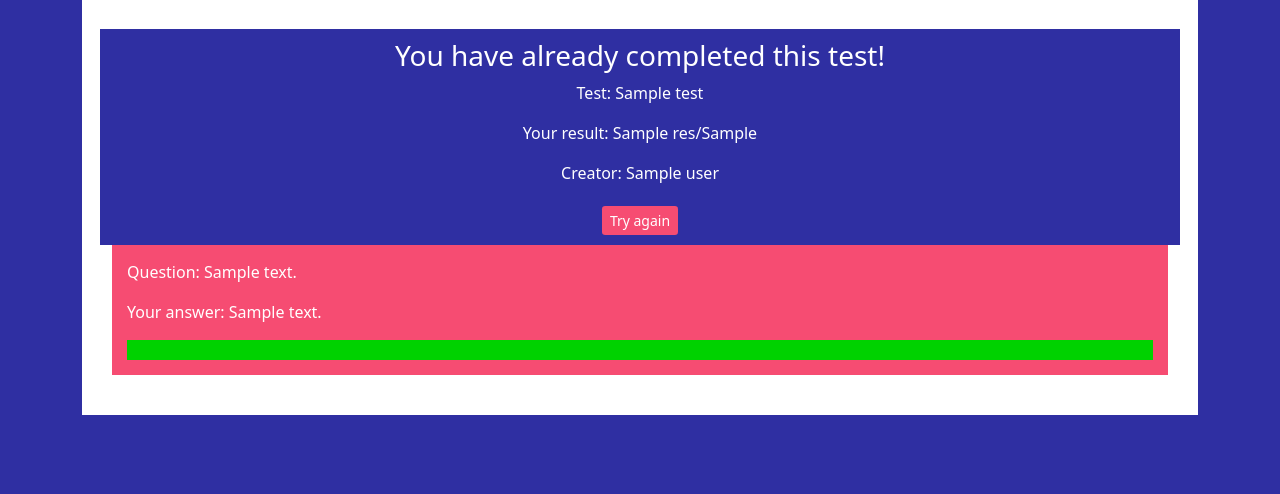
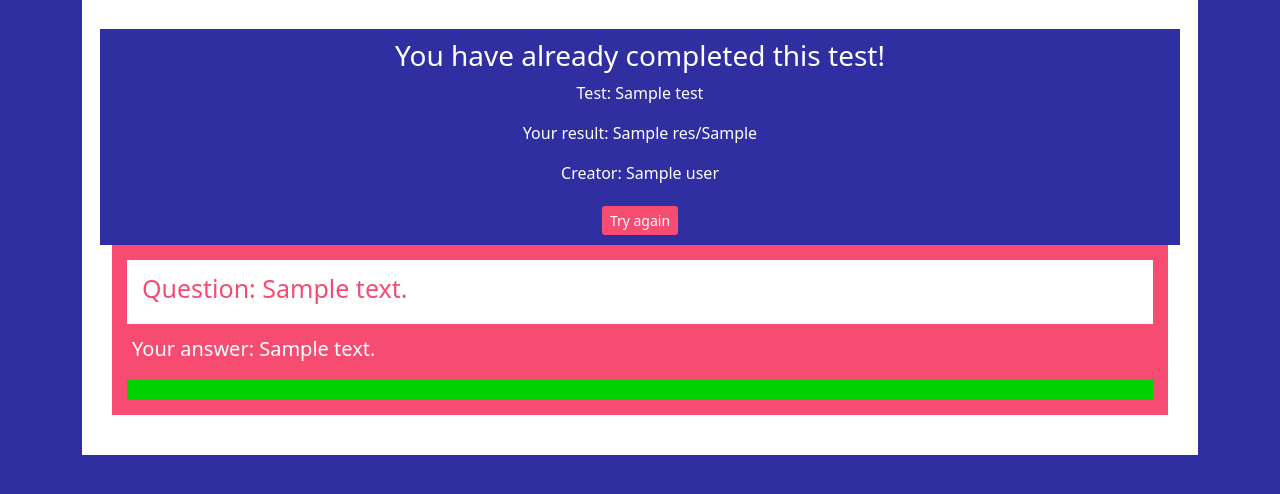
Before and after one commit to bielikovv/tests-creator, a Django app: template quizsite/quiz/templates/quiz/completed_test.html in a window 1280 px wide. Shown: the part 155-649 px from the top of the page. Run offline with Django 3.2, Linux system fonts and the light colour scheme; the template is opened without the code that fills it: most values are stand-ins (such as "Sample title", 1, 10 or a date in 2020); some libraries are stand-ins or nearby versions.

Commit message:
fixed access problems

```diff
--- a/quizsite/quiz/templates/quiz/completed_test.html
+++ b/quizsite/quiz/templates/quiz/completed_test.html
@@ -36,8 +36,12 @@
                 <div id="question-results-table">
                     {% for el in item.answer.all %}
                     <div id="user-answer">
-                        <p>Question: {{ item.question.content }}</p>
-                        <p>Your answer: {{ el.content }}</p>
+                        <div id="completed-question">
+                            <p>Question: {{ item.question.content }}</p>
+                        </div>
+                        <div id="completed-my-answer">
+                            <p>Your answer: {{ el.content }}</p>
+                        </div>
                     </div>
                     {% endfor %}
                     <div id="right-answer">
--- a/quizsite/quiz/views.py
+++ b/quizsite/quiz/views.py
@@ -71,8 +71,9 @@ class RedactTest(View):
 
 class GetTest(View):
     def get(self, request, test_pk):
-        if request.user.profile in Test.objects.get(pk=test_pk).completed_by_user.all():
-            return redirect(reverse('completed-test-page', kwargs={'test_pk':test_pk}))
+        if request.user.is_authenticated:
+            if request.user.profile in Test.objects.get(pk=test_pk).completed_by_user.all():
+                return redirect(reverse('completed-test-page', kwargs={'test_pk':test_pk}))
         test = Test.objects.get(pk=test_pk)
         questions = Question.objects.filter(test=test)
         return render(request, 'quiz/current_test.html', {'questions':questions, 'test':test, 'test_pk':test_pk})
--- a/quizsite/quizsite/settings.py
+++ b/quizsite/quizsite/settings.py
@@ -78,8 +78,8 @@ DATABASES = {
     'default': {
         'ENGINE': 'django.db.backends.mysql',
         'NAME': 'tests',
-        'USER': 'empty',
-        'PASSWORD': 'empty',
+        'USER': 'root',
+        'PASSWORD': 'vitrum15',
         'HOST': 'localhost',
     }
 }
--- a/quizsite/quizsite/static/css/style.css
+++ b/quizsite/quizsite/static/css/style.css
@@ -225,6 +225,21 @@ select:disabled{
     margin-top: 5px;
 }
 
+#completed-question{
+    font-size: 25px;
+    background-color: #ffffff;
+    color: #F64C72;
+    padding-left: 15px;
+    padding-top: 10px;
+    padding-bottom: 1px;
+    margin-bottom: 10px;
+}
+
+#completed-my-answer{
+    font-size: 20px;
+    margin-left: 5px;
+}
+
 .btn-primary:hover{
     background-color: #ffffff;
     color: #F64C72;
```
